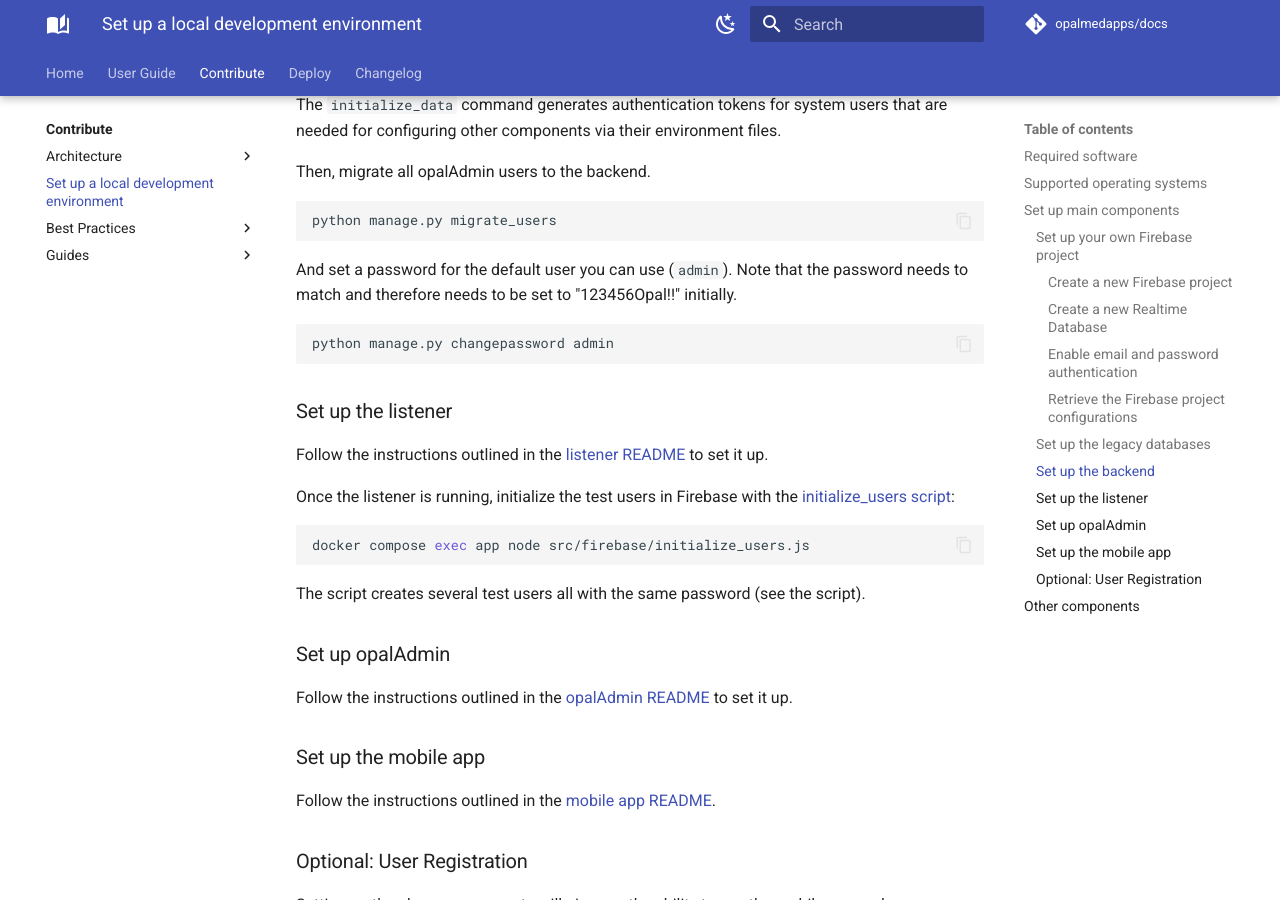
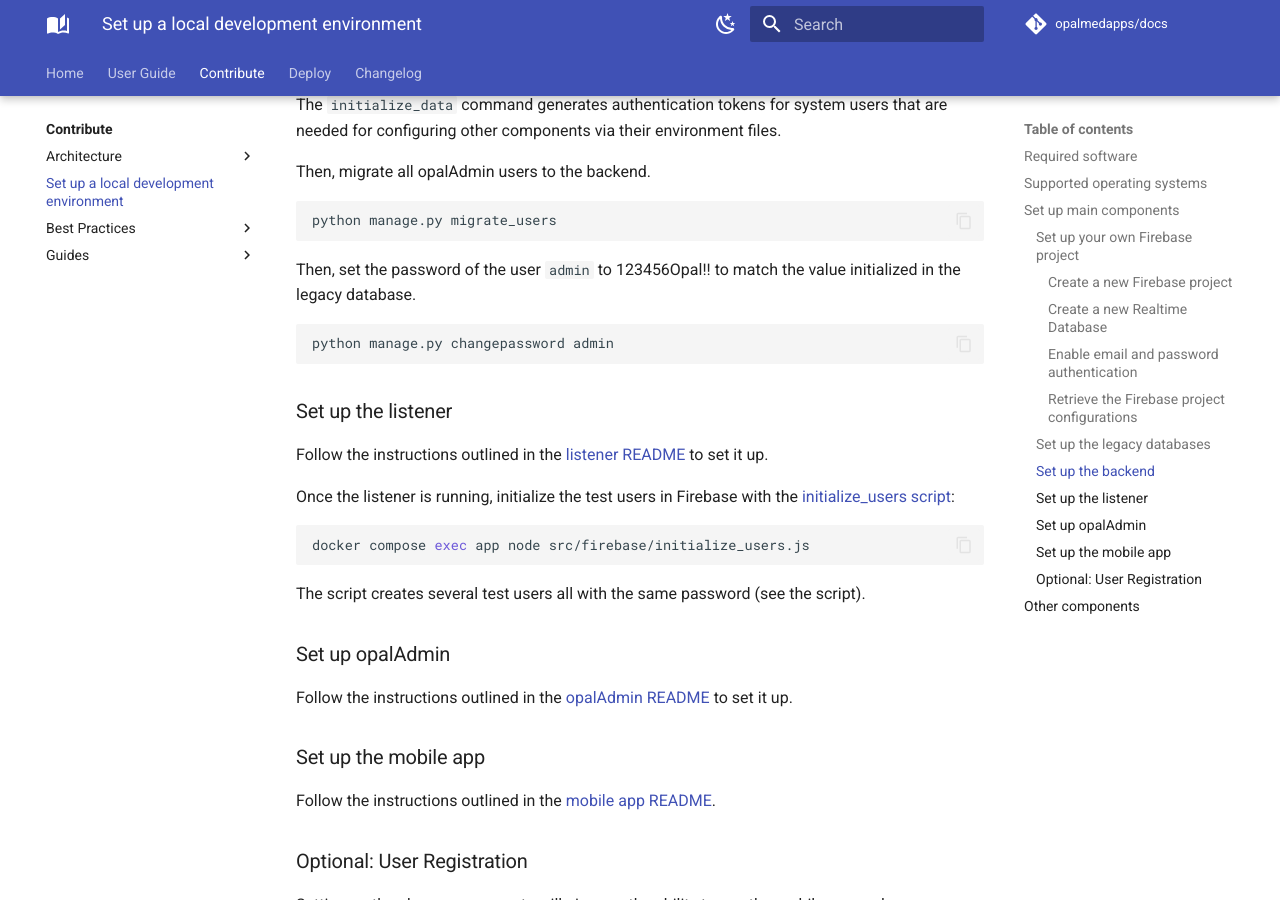
Before and after one commit to opalmedapps/docs, an MkDocs documentation site: the page built from docs/development/setup.md, in a window 1280 px wide and 900 px high, scrolled down 3237 px. Built offline with MkDocs 1.6.1 and Material for MkDocs 9.7.7, drawn with Linux system fonts in a browser that asks for light colours; plug-ins that fetch from the network failed and are left out; comment, search, counter and statistics services are not loaded.

Commit message:
fixes
(cherry picked from commit 428e96d4eadb89a48253720c6e815275ad27a5e3)

Co-authored-by: Matthias Schoettle <git@mattsch.com>

````diff
--- a/docs/development/setup.md
+++ b/docs/development/setup.md
@@ -88,7 +88,7 @@
 
 1. Click on the settings icon (gear) next to "Project Overview"
 2. Click on "Project Settings"
-3. In the "General" tab, under "Your Apps", click the "</>" icon
+3. In the "General" tab, under "Your Apps", click the "&lt;/&gt;" icon
 4. Choose an app nickname, such as "Opal Local"
 5. Click "Register app"
 6. Copy the code and save it somewhere for later
@@ -131,8 +131,7 @@
 python manage.py migrate_users
 ```
 
-And set a password for the default user you can use (`admin`).
-Note that the password needs to match and therefore needs to be set to "123456Opal!!" initially.
+Then, set the password of the user `admin` to 123456Opal!! to match the value initialized in the legacy database.
 
 ```shell
 python manage.py changepassword admin
````
